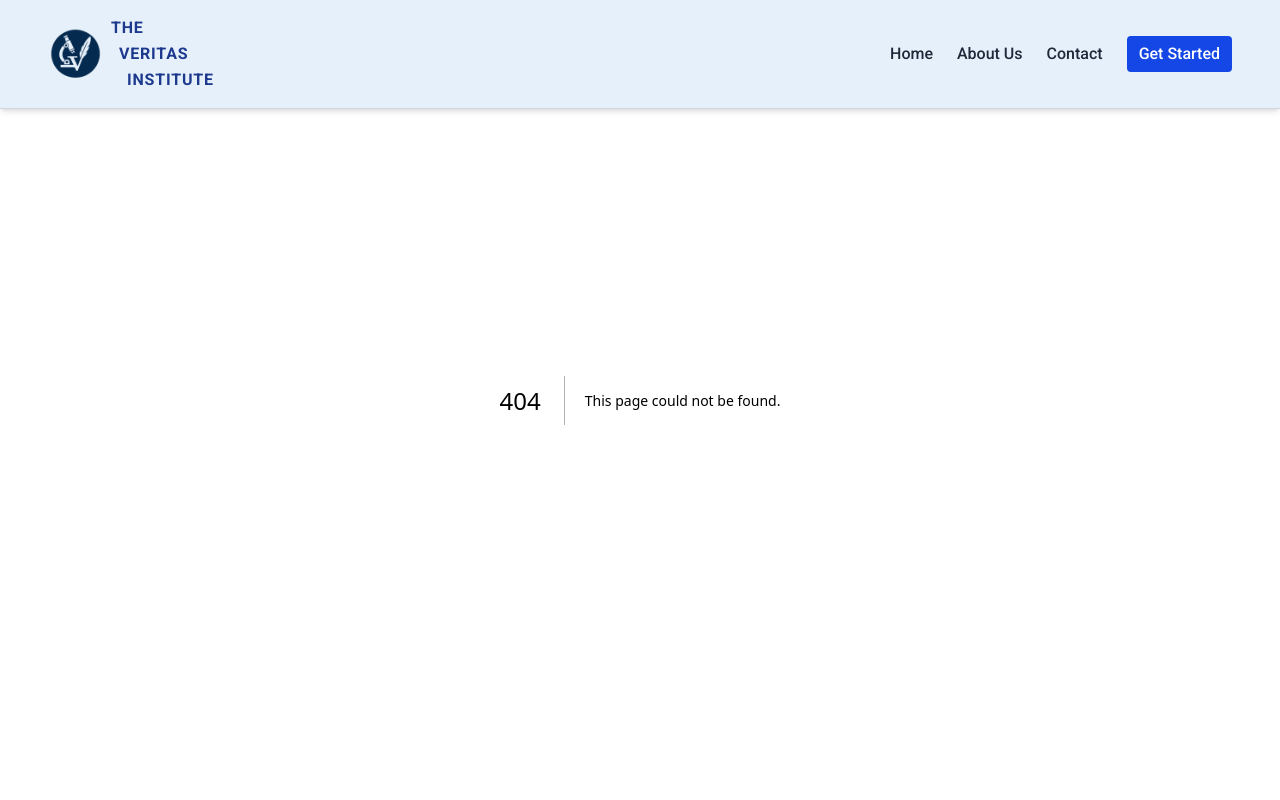
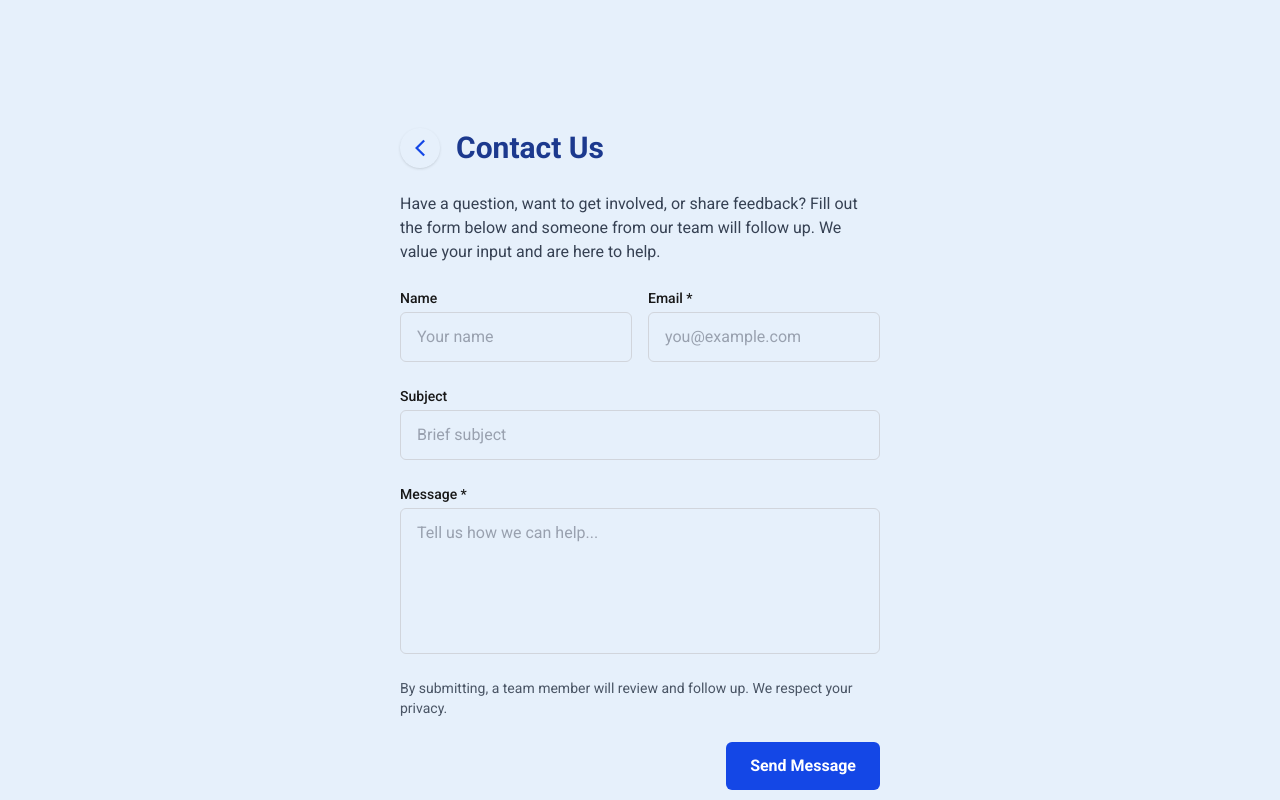
Before and after one commit to josefnaranjo/the-veritas-ins, a Next.js app: page /contact in a window 1280 px wide. Before the commit this address had no page. Shown: the top 800 px of the page. Built offline with nearby package versions, Linux system fonts and the light colour scheme.

Commit message:
- Refactored Contact Form component: added type definitions, improved form handling, and enhanced user feedback on submission status.         - Updated Header to hide on additional routes.

```diff
--- a/src/app/components/ContactForm.tsx
+++ b/src/app/components/ContactForm.tsx
@@ -1,10 +1,23 @@
 "use client";
-import React, { useState, useEffect } from "react";
-import Link from "next/link";
-import { IoChevronBackSharp } from "react-icons/io5";
+import React, { useState, useEffect, useRef } from "react";
 
-export default function ContactPage() {
-  const [form, setForm] = useState({
+export interface ContactFormData {
+  name: string;
+  email: string;
+  subject: string;
+  message: string;
+}
+
+interface ContactFormProps {
+  submitUrl?: string;
+  onSuccess?: () => void;
+}
+
+const ContactForm: React.FC<ContactFormProps> = ({
+  submitUrl = "/api/contact",
+  onSuccess,
+}) => {
+  const [form, setForm] = useState<ContactFormData>({
     name: "",
     email: "",
     subject: "",
@@ -13,24 +26,35 @@ export default function ContactPage() {
   const [status, setStatus] = useState<
     "idle" | "sending" | "success" | "error"
   >("idle");
+  const firstRef = useRef<HTMLInputElement | null>(null);
+
+  useEffect(() => {
+    firstRef.current?.focus();
+  }, []);
 
   const handleChange = (
     e: React.ChangeEvent<HTMLInputElement | HTMLTextAreaElement>
   ) => {
-    setForm({ ...form, [e.target.name]: e.target.value });
+    setForm((prev) => ({ ...prev, [e.target.name]: e.target.value }));
+    if (status !== "idle") setStatus("idle");
   };
 
   const handleSubmit = async (e: React.FormEvent) => {
     e.preventDefault();
+    if (!form.email || !form.message) {
+      setStatus("error");
+      return;
+    }
     setStatus("sending");
     try {
-      const res = await fetch("/api/contact", {
+      const res = await fetch(submitUrl, {
         method: "POST",
         headers: { "Content-Type": "application/json" },
         body: JSON.stringify(form),
       });
       if (res.ok) {
         setStatus("success");
+        onSuccess?.();
         setForm({ name: "", email: "", subject: "", message: "" });
       } else {
         setStatus("error");
@@ -40,34 +64,8 @@ export default function ContactPage() {
     }
   };
 
-  // reset status if user edits after success/error
-  useEffect(() => {
-    if (status !== "idle") setStatus("idle");
-    // eslint-disable-next-line react-hooks/exhaustive-deps
-  }, [form]);
-
   return (
-    <div className="pt-32 bg-[#E6F0FB] min-h-screen pb-16 flex flex-col items-center">
-      <div className="w-full max-w-xl px-6 lg:px-12">
-        {/* back arrow */}
-        <div className="flex items-center mb-6">
-          <Link
-            href="/"
-            aria-label="Back to Home"
-            className="inline-flex items-center justify-center p-2 rounded-full text-blue-700 hover:bg-blue-100 transition shadow-sm"
-          >
-            <IoChevronBackSharp size={24} />
-          </Link>
-          <h1 className="ml-4 text-3xl font-bold text-blue-900">Contact Us</h1>
-        </div>
-
-        <p className="mb-6 text-gray-700">
-          Have a question, want to get involved, or share feedback? Fill out the
-          form below and someone from our team will follow up. Fields marked
-          with * are required.
-        </p>
-
-        <form onSubmit={handleSubmit} className="space-y-6">
+    <form onSubmit={handleSubmit} className="space-y-6" noValidate>
       <div className="grid gap-4 sm:grid-cols-2">
         <div className="flex flex-col">
           <label htmlFor="name" className="text-sm font-medium mb-1">
@@ -76,10 +74,13 @@ export default function ContactPage() {
           <input
             id="name"
             name="name"
+            ref={(el) => {
+              if (!firstRef.current) firstRef.current = el;
+            }}
             value={form.name}
             onChange={handleChange}
             placeholder="Your name"
-                className="rounded-md border border-gray-300 px-4 py-3"
+            className="rounded-md border border-gray-300 px-4 py-3 focus:outline-none focus:ring-2 focus:ring-blue-500 w-full"
           />
         </div>
         <div className="flex flex-col">
@@ -94,7 +95,7 @@ export default function ContactPage() {
             value={form.email}
             onChange={handleChange}
             placeholder="you@example.com"
-                className="rounded-md border border-gray-300 px-4 py-3"
+            className="rounded-md border border-gray-300 px-4 py-3 focus:outline-none focus:ring-2 focus:ring-blue-500 w-full"
           />
         </div>
       </div>
@@ -109,7 +110,7 @@ export default function ContactPage() {
           value={form.subject}
           onChange={handleChange}
           placeholder="Brief subject"
-              className="rounded-md border border-gray-300 px-4 py-3"
+          className="rounded-md border border-gray-300 px-4 py-3 focus:outline-none focus:ring-2 focus:ring-blue-500 w-full"
         />
       </div>
 
@@ -125,35 +126,38 @@ export default function ContactPage() {
           onChange={handleChange}
           rows={5}
           placeholder="Tell us how we can help..."
-              className="rounded-md border border-gray-300 px-4 py-3"
+          className="rounded-md border border-gray-300 px-4 py-3 focus:outline-none focus:ring-2 focus:ring-blue-500 w-full"
         />
       </div>
 
       <p className="text-sm text-gray-600">
-            By submitting, a team member will review and follow up. We respect
-            your privacy.
+        By submitting, a team member will review and follow up. We respect your
+        privacy.
       </p>
 
-          <div className="flex justify-end">
-            <button
-              type="submit"
-              disabled={status === "sending"}
-              className="px-6 py-3 bg-blue-700 text-white font-semibold rounded-md hover:bg-blue-800 transition-colors focus-visible:outline focus-visible:outline-2 focus-visible:outline-offset-2 focus-visible:outline-blue-500"
-            >
-              {status === "sending" ? "Sending..." : "Send Message"}
-            </button>
-          </div>
-
+      <div className="flex flex-col sm:flex-row sm:justify-between gap-4">
+        <div className="flex-1">
           {status === "success" && (
             <p className="text-green-600">Thanks! We'll be in touch soon.</p>
           )}
           {status === "error" && (
             <p className="text-red-600">
-              Something went wrong. Please try again later.
+              Something went wrong or required fields are missing.
             </p>
           )}
-        </form>
+        </div>
+        <div className="flex-shrink-0">
+          <button
+            type="submit"
+            disabled={status === "sending"}
+            className="inline-flex items-center justify-center px-6 py-3 bg-blue-700 text-white font-semibold rounded-md hover:bg-blue-800 transition-colors focus-visible:outline focus-visible:outline-2 focus-visible:outline-offset-2 focus-visible:outline-blue-500 disabled:opacity-50"
+          >
+            {status === "sending" ? "Sending..." : "Send Message"}
+          </button>
         </div>
       </div>
+    </form>
   );
-}
+};
+
+export default ContactForm;
--- a/src/app/components/Header.tsx
+++ b/src/app/components/Header.tsx
@@ -34,8 +34,12 @@ const Header: React.FC = () => {
     }
   }, [pathname]);
 
-  // hide header on /stories and /about
-  if (pathname.startsWith("/stories") || pathname.startsWith("/about")) {
+  // hide header on specific full-screen sections
+  if (
+    pathname.startsWith("/stories") ||
+    pathname.startsWith("/about") ||
+    pathname.startsWith("/contact")
+  ) {
     return null;
   }
 
--- /dev/null
+++ b/src/app/contact/page.tsx
@@ -0,0 +1,164 @@
+// src/app/contact/page.tsx
+"use client";
+import React, { useState, useEffect } from "react";
+import Link from "next/link";
+import { IoChevronBackSharp } from "react-icons/io5";
+
+export default function ContactPage() {
+  const [form, setForm] = useState({
+    name: "",
+    email: "",
+    subject: "",
+    message: "",
+  });
+  const [status, setStatus] = useState<
+    "idle" | "sending" | "success" | "error"
+  >("idle");
+
+  const handleChange = (
+    e: React.ChangeEvent<HTMLInputElement | HTMLTextAreaElement>
+  ) => {
+    setForm({ ...form, [e.target.name]: e.target.value });
+  };
+
+  const handleSubmit = async (e: React.FormEvent) => {
+    e.preventDefault();
+    setStatus("sending");
+    try {
+      // placeholder: actual backend integration can be added later
+      const res = await fetch("/api/contact", {
+        method: "POST",
+        headers: { "Content-Type": "application/json" },
+        body: JSON.stringify(form),
+      });
+      if (res.ok) {
+        setStatus("success");
+        setForm({ name: "", email: "", subject: "", message: "" });
+      } else {
+        setStatus("error");
+      }
+    } catch {
+      setStatus("error");
+    }
+  };
+
+  useEffect(() => {
+    if (status !== "idle") setStatus("idle");
+    // eslint-disable-next-line react-hooks/exhaustive-deps
+  }, [form]);
+
+  return (
+    <div className="pt-32 bg-[#E6F0FB] min-h-screen pb-16 flex flex-col items-center">
+      <div className="w-full max-w-xl px-6 lg:px-12">
+        {/* back arrow */}
+        <div className="flex items-center mb-6">
+          <Link
+            href="/"
+            aria-label="Back to Home"
+            className="inline-flex items-center justify-center p-2 rounded-full text-blue-700 hover:bg-blue-100 transition shadow-sm focus-visible:outline focus-visible:outline-2 focus-visible:outline-offset-2 focus-visible:outline-blue-500"
+          >
+            <IoChevronBackSharp size={24} />
+          </Link>
+          <h1 className="ml-4 text-3xl font-bold text-blue-900">Contact Us</h1>
+        </div>
+
+        <p className="mb-6 text-gray-700">
+          Have a question, want to get involved, or share feedback? Fill out the
+          form below and someone from our team will follow up. We value your
+          input and are here to help.
+        </p>
+
+        <form onSubmit={handleSubmit} className="space-y-6">
+          <div className="grid gap-4 sm:grid-cols-2">
+            <div className="flex flex-col">
+              <label htmlFor="name" className="text-sm font-medium mb-1">
+                Name
+              </label>
+              <input
+                id="name"
+                name="name"
+                value={form.name}
+                onChange={handleChange}
+                placeholder="Your name"
+                aria-label="Name"
+                className="rounded-md border border-gray-300 px-4 py-3 placeholder-gray-400"
+              />
+            </div>
+            <div className="flex flex-col">
+              <label htmlFor="email" className="text-sm font-medium mb-1">
+                Email *
+              </label>
+              <input
+                id="email"
+                name="email"
+                type="email"
+                required
+                value={form.email}
+                onChange={handleChange}
+                placeholder="you@example.com"
+                aria-label="Email"
+                className="rounded-md border border-gray-300 px-4 py-3 placeholder-gray-400"
+              />
+            </div>
+          </div>
+
+          <div className="flex flex-col">
+            <label htmlFor="subject" className="text-sm font-medium mb-1">
+              Subject
+            </label>
+            <input
+              id="subject"
+              name="subject"
+              value={form.subject}
+              onChange={handleChange}
+              placeholder="Brief subject"
+              aria-label="Subject"
+              className="rounded-md border border-gray-300 px-4 py-3 placeholder-gray-400"
+            />
+          </div>
+
+          <div className="flex flex-col">
+            <label htmlFor="message" className="text-sm font-medium mb-1">
+              Message *
+            </label>
+            <textarea
+              id="message"
+              name="message"
+              required
+              value={form.message}
+              onChange={handleChange}
+              rows={5}
+              placeholder="Tell us how we can help..."
+              aria-label="Message"
+              className="rounded-md border border-gray-300 px-4 py-3 placeholder-gray-400 resize-none"
+            />
+          </div>
+
+          <p className="text-sm text-gray-600">
+            By submitting, a team member will review and follow up. We respect
+            your privacy.
+          </p>
+
+          <div className="flex justify-end">
+            <button
+              type="submit"
+              disabled={status === "sending"}
+              className="px-6 py-3 bg-blue-700 text-white font-semibold rounded-md hover:bg-blue-800 transition-colors focus-visible:outline focus-visible:outline-2 focus-visible:outline-offset-2 focus-visible:outline-blue-500"
+            >
+              {status === "sending" ? "Sending..." : "Send Message"}
+            </button>
+          </div>
+
+          {status === "success" && (
+            <p className="text-green-600">Thanks! We'll be in touch soon.</p>
+          )}
+          {status === "error" && (
+            <p className="text-red-600">
+              Something went wrong. Please try again later.
+            </p>
+          )}
+        </form>
+      </div>
+    </div>
+  );
+}
```
Lines whose indentation alone changed are shown as unchanged.
